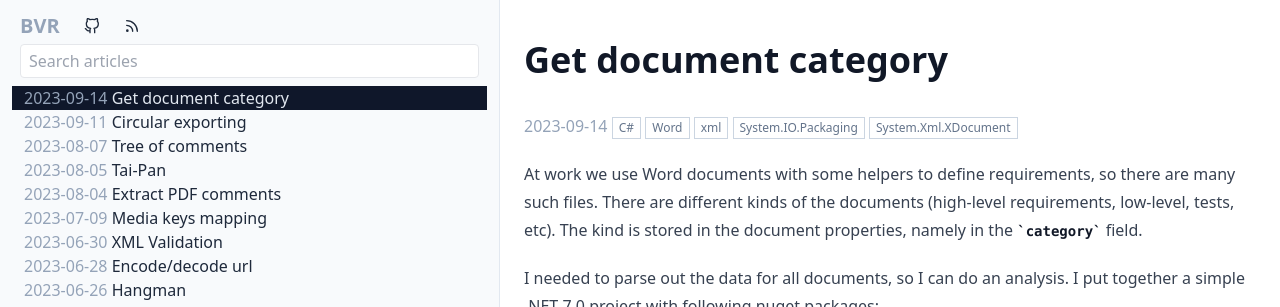
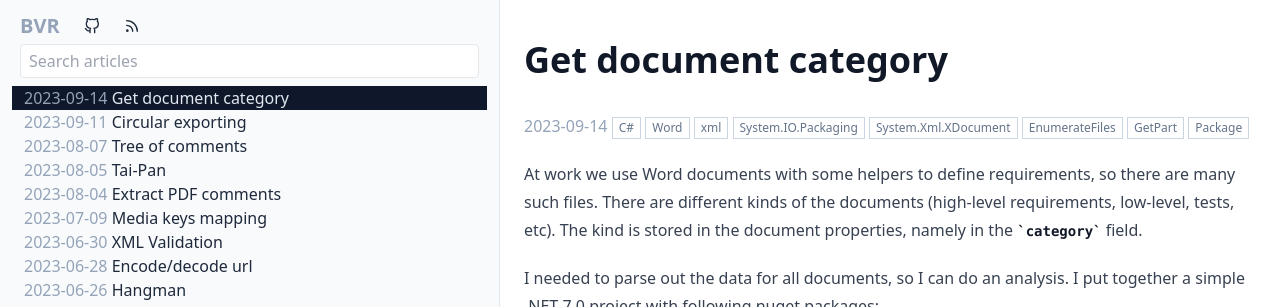
Before and after one commit to bvr/bvr.github.io, a Jekyll site: the page built from _posts/2023-09-14-doc-category.md, in a window 1280 px wide. Shown: the top 307 px of the page. Built offline with Jekyll 4.4.1, drawn with Linux system fonts in a browser that asks for light colours.

Commit message:
added few keywords

```diff
--- a/_posts/2023-09-14-doc-category.md
+++ b/_posts/2023-09-14-doc-category.md
@@ -8,6 +8,9 @@ tags:
   - xml
   - System.IO.Packaging
   - System.Xml.XDocument
+  - EnumerateFiles
+  - GetPart
+  - Package
 ---
 At work we use Word documents with some helpers to define requirements, so there are many such files. There are different kinds of the documents (high-level requirements, low-level, tests, etc). The kind is stored in the document properties, namely in the `category` field.
 
```
